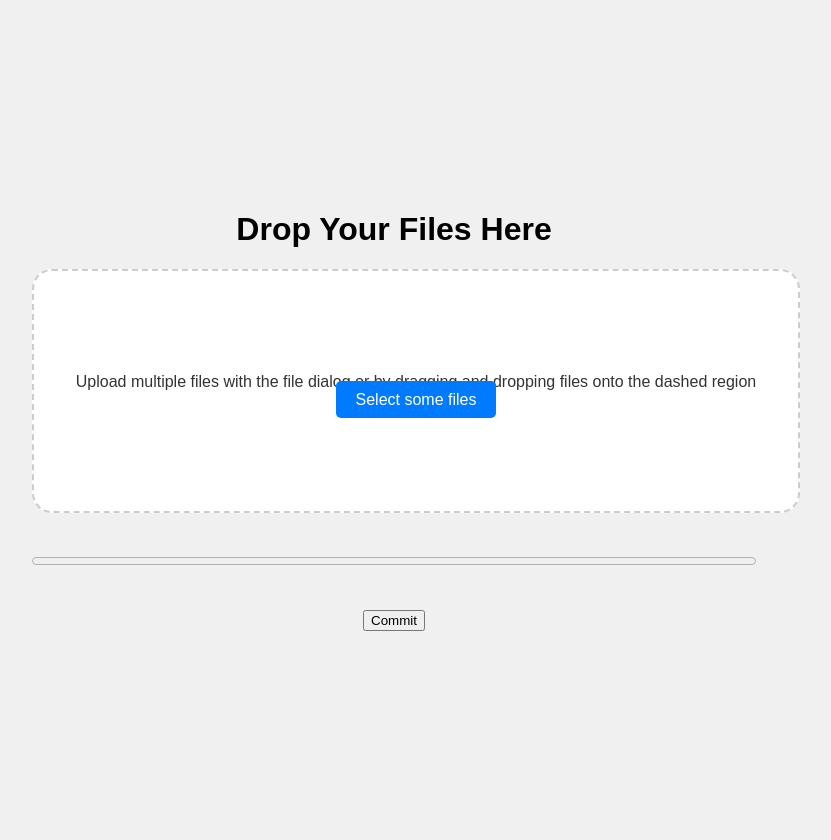
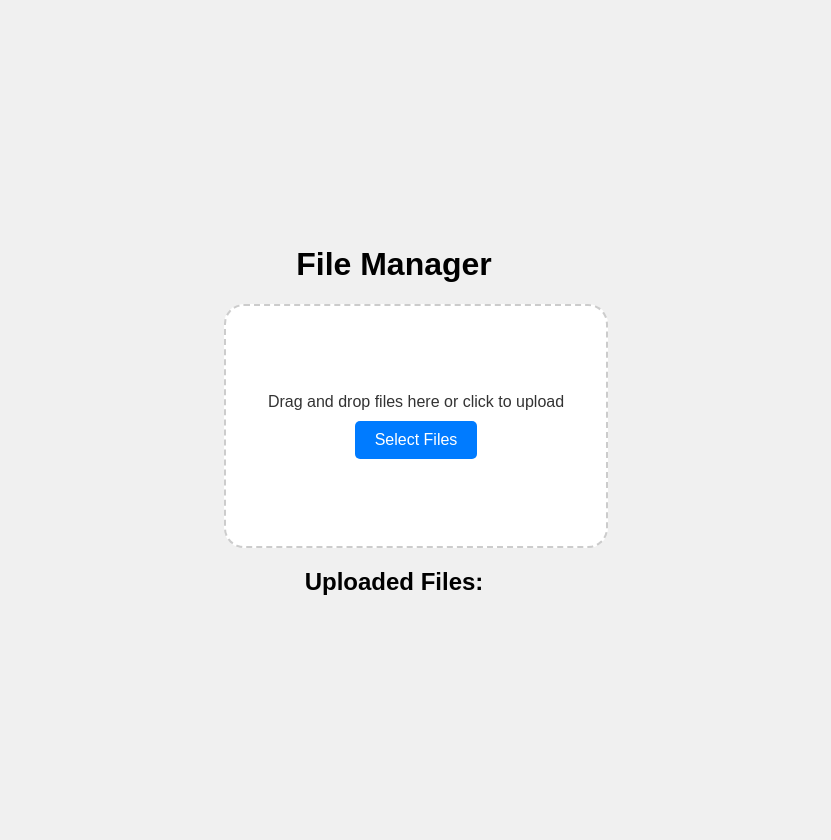
Before and after one commit to m-preinsberger/CloudDoc, a Flask app: page / in a window 1280 px wide. Shown: the whole page, without its empty margins (246-1077 px from the left). Run offline with Flask 3, Linux system fonts and the light colour scheme; data that the repository does not hold is empty.

Commit message:
feat: implement file management features including upload, delete, and download functionality

```diff
--- a/app/app.py
+++ b/app/app.py
@@ -28,24 +28,18 @@ def create_app(test_config=None):
 
     @app.route('/')
     def index():
-        return render_template('index.html')
+        # List files in the uploads directory
+        files = os.listdir(app.config['UPLOAD_FOLDER'])
+        return render_template('index.html', files=files)
 
-    @app.route('/upload', methods=['POST'])
-    def upload_file():
-        if 'file' not in request.files:
-            return jsonify({'error': 'No file part'}), 400
-        file = request.files['file']
-        if file.filename == '':
-            return jsonify({'error': 'No selected file'}), 400
-        if file:
-            filename = file.filename
-            file.save(os.path.join(app.config['UPLOAD_FOLDER'], filename))
-            uploaded_files.append(filename)
-            return jsonify({'success': 'File uploaded successfully'}), 200
-
-    @app.route('/files', methods=['GET'])
-    def get_files():
-        return jsonify({'files': uploaded_files})
+    @app.route('/delete', methods=['POST'])
+    def delete_file():
+        file_name = request.json.get('file_name')
+        file_path = os.path.join(app.config['UPLOAD_FOLDER'], file_name)
+        if os.path.exists(file_path):
+            os.remove(file_path)
+            return jsonify({'success': f'File {file_name} deleted successfully'}), 200
+        return jsonify({'error': 'File not found'}), 404
 
     @app.route('/commit', methods=['POST'])
     def commit_files():
@@ -55,8 +49,28 @@ def create_app(test_config=None):
 
     @app.route('/download/<filename>', methods=['GET'])
     def download_file(filename):
-        file_path = os.path.join(app.instance_path, filename)
-        return send_file(file_path, as_attachment=True)
+        file_path = os.path.join(app.config['UPLOAD_FOLDER'], filename)
+        if os.path.exists(file_path):
+            return send_file(file_path, as_attachment=True)
+        return jsonify({'error': 'File not found'}), 404
+
+
+    @app.route('/upload', methods=['POST'])
+    def upload_file():
+        if 'file' not in request.files:
+            return jsonify({'error': 'No file part'}), 400
+        files = request.files.getlist('file')
+        for file in files:
+            if file.filename == '':
+                continue
+            file.save(os.path.join(app.config['UPLOAD_FOLDER'], file.filename))
+        return jsonify({'success': 'Files uploaded successfully'}), 200
+
+    @app.route('/files', methods=['GET'])
+    def get_files():
+        files = os.listdir(app.config['UPLOAD_FOLDER'])
+        return jsonify({'files': files})
+
 
     return app
 
--- a/app/templates/index.html
+++ b/app/templates/index.html
@@ -3,24 +3,84 @@
 <head>
     <meta charset="UTF-8">
     <meta name="viewport" content="width=device-width, initial-scale=1.0">
-    <title>File Upload</title>
-    <link rel="stylesheet" href="/static/style.css">
+    <title>File Manager</title>
+    <link rel="stylesheet" href="{{ url_for('static', filename='style.css') }}">
+    <script>
+        async function uploadFiles(event) {
+            const files = event.target.files;
+            const formData = new FormData();
+            for (const file of files) {
+                formData.append('file', file);
+            }
+            const response = await fetch('/upload', { method: 'POST', body: formData });
+            const result = await response.json();
+            alert(result.success || result.error);
+            if (response.ok) {
+                fetchFiles();
+            }
+        }
+
+        async function fetchFiles() {
+            const response = await fetch('/files');
+            const result = await response.json();
+            const fileList = document.getElementById('file-list');
+            fileList.innerHTML = ''; // Clear current list
+            for (const file of result.files) {
+                const fileItem = document.createElement('li');
+                fileItem.className = 'file-item';
+                fileItem.innerHTML = `
+                    <span>${file}</span>
+                    <div>
+                        <button class="button" onclick="downloadFile('${file}')">Download</button>
+                        <button class="button" onclick="deleteFile('${file}')">Delete</button>
+                    </div>
+                `;
+                fileList.appendChild(fileItem);
+            }
+        }
+
+        async function deleteFile(fileName) {
+            const response = await fetch('/delete', {
+                method: 'POST',
+                headers: { 'Content-Type': 'application/json' },
+                body: JSON.stringify({ file_name: fileName })
+            });
+            const result = await response.json();
+            alert(result.success || result.error);
+            if (response.ok) {
+                fetchFiles();
+            }
+        }
+
+        async function downloadFile(fileName) {
+            const response = await fetch(`/download/${fileName}`);
+            if (response.ok) {
+                const blob = await response.blob();
+                const url = URL.createObjectURL(blob);
+                const link = document.createElement('a');
+                link.href = url;
+                link.download = fileName;
+                document.body.appendChild(link);
+                link.click();
+                document.body.removeChild(link);
+            } else {
+                alert('File not found or an error occurred.');
+            }
+        }
+
+        window.onload = fetchFiles;
+    </script>
 </head>
 <body>
     <div class="container">
-        <h1>Drop Your Files Here</h1>
-        <div id="drop-area" class="large-drop-area">
-            <form class="my-form">
-                <p>Upload multiple files with the file dialog or by dragging and dropping files onto the dashed region</p>
-                <input type="file" id="fileElem" multiple accept="*" onchange="handleFiles(this.files)">
-                <label class="button" for="fileElem">Select some files</label>
-            </form>
+        <h1>File Manager</h1>
+        <div id="drop-area">
+            <p>Drag and drop files here or click to upload</p>
+            <input type="file" id="file-input" multiple onchange="uploadFiles(event)">
+            <label for="file-input" class="button">Select Files</label>
         </div>
+        <h2>Uploaded Files:</h2>
         <ul id="file-list"></ul>
-        <progress id="progress-bar" max="100" value="0"></progress>
-        <button id="commit-btn">Commit</button>
-        <div id="download-link"></div>
     </div>
-    <script src="/static/script.js"></script>
 </body>
 </html>
```
Also changed, not shown: instance/uploads/batCat2.ico (added), instance/uploads/batCat2.jpg (deleted), instance/uploads/robot.png (added), 5 other files.
